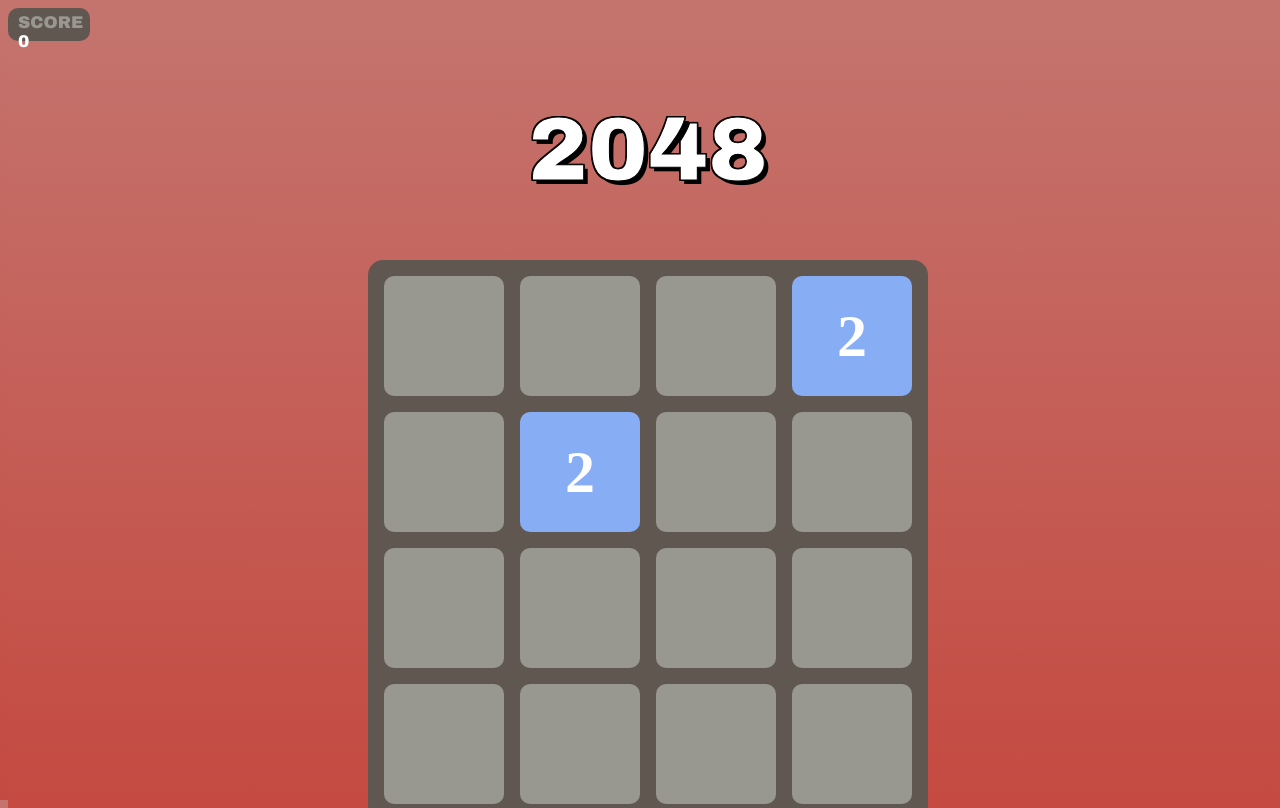
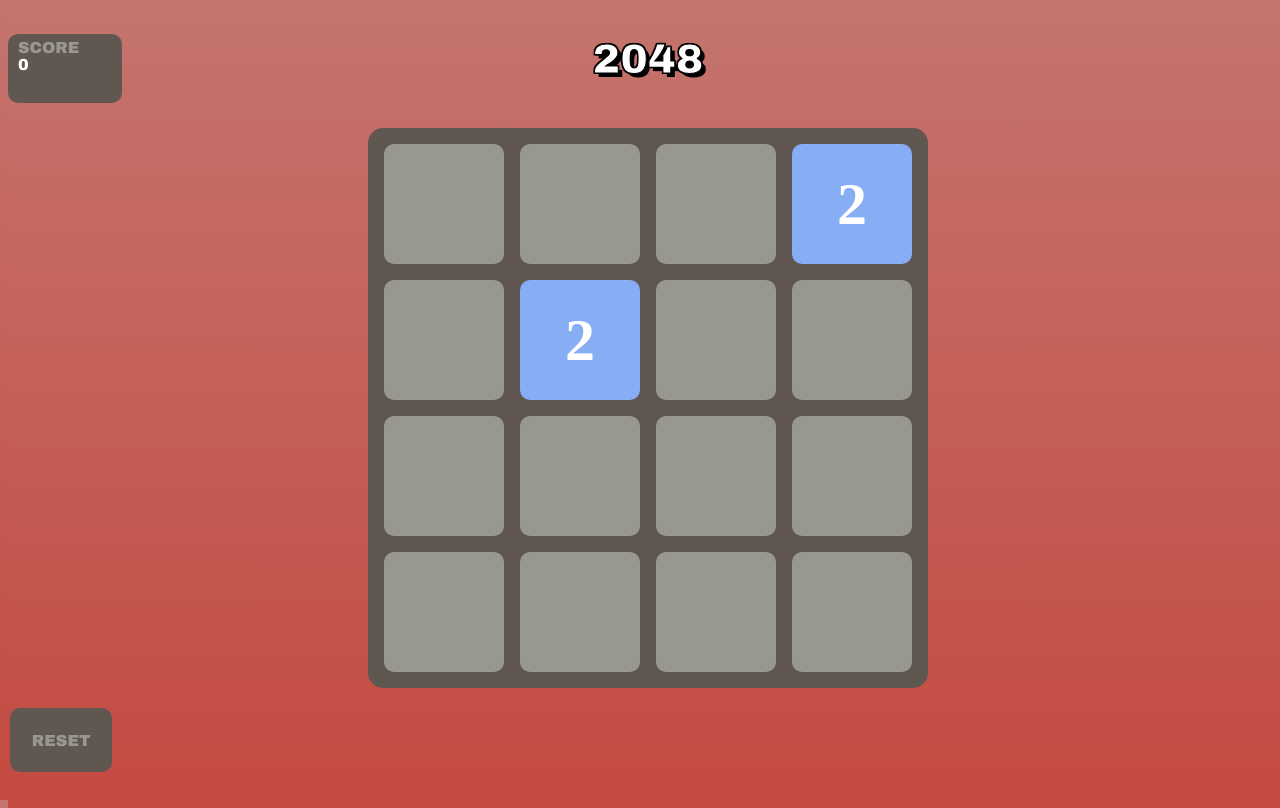
Before and after one commit to erevis/2048Game, a website: page 2048Game/index.html in a window 1280 px wide. Drawn offline with Linux system fonts and the light colour scheme.

Commit message:
updated css, scalability

```diff
--- a/2048Game/app.js
+++ b/2048Game/app.js
@@ -1,4 +1,4 @@
-import Game from "/2048Game/engine/game.js"
+import Game from "/engine/game.js"
 
 let game = new Game(4);
 game.setupNewGame();
@@ -11,7 +11,6 @@
     updateWindow();
 })
 
-
 function createBoard() {
     for (let i=0; i < game.size*game.size; i++) {
         let square = document.createElement('div')
@@ -20,6 +19,7 @@
         game.board.push(square);
     }
 }
+
 createBoard();
 updateWindow();
 
@@ -30,22 +30,19 @@
     if (e.keyCode == '38') {
         game.move('up');
         updateWindow()
-    }
-    else if (e.keyCode == '40') {
+    } else if (e.keyCode == '40') {
         game.move('down');
         updateWindow()
-    }
-    else if (e.keyCode == '37') {
+    } else if (e.keyCode == '37') {
         game.move('left');
         updateWindow()
-    }
-    else if (e.keyCode == '39') {
+    } else if (e.keyCode == '39') {
         game.move('right');
         updateWindow()
     }
 }
 
-// code from https://gist.github.com/SleepWalker/da5636b1abcbaff48c4d
+// touch control code from https://gist.github.com/SleepWalker/da5636b1abcbaff48c4d
 let pageWidth = window.innerWidth || document.body.clientWidth;
 let treshold = Math.max(1,Math.floor(0.01 * (pageWidth)));
 let touchstartX = 0;
@@ -95,16 +92,20 @@
         console.log("tap");
     }
 }
-
+// end of touch control
 
 function updateWindow() {
+    let score = document.getElementById('score');
+    score.innerHTML = game.score
+
     if (game.over) {
-        updateWindow();
-        //while (gameBoard.firstChild) gameBoard.removeChild(gameBoard.firstChild);
-        alert("game over!")
+        alert("Game Over! Score: " + game.score);
     }
 
-    while (gameBoard.firstChild) gameBoard.removeChild(gameBoard.firstChild);
+    if (!game.over) {
+      while (gameBoard.firstChild) {
+        gameBoard.removeChild(gameBoard.firstChild);
+      }
 
       for (let i=0; i < game.size*game.size; i++) {
           let square = document.createElement('div')
@@ -113,17 +114,12 @@
 
           if (game.board[i] != 0) {
               let color = colors[Math.log2(game.board[i])];
-            console.log(color)
               square.setAttribute("style", "background-color: " + color)
-            // square.setAttribute("")
           } else {
               square.innerHTML = "";
           }
 
           gameBoard.appendChild(square)
-        //game.board.push(square);
       }
-
-    let score = document.getElementById('score');
-    score.innerHTML = game.score
     }
+}
--- a/2048Game/index.html
+++ b/2048Game/index.html
@@ -8,14 +8,15 @@
 
     <body>
         <script src="app.js" type="module"></script>
-
-        <div class="score-container">
+        <div id="header-container">
+          <div class="score-container">
             <div class="score-text">SCORE</div>
             <span style="display:inline; color: white;" id="score">0</span>
-        </div>
+          </div>
 
-        <div class="title">
-            <h1>2048</h1>
+          <div class="title">
+              <h1>2048</h1>
+          </div>
         </div>
 
         <div class="wrapper">
--- a/2048Game/style.css
+++ b/2048Game/style.css
@@ -1,7 +1,18 @@
-body, html {width: 100%; height: 100%; background-image: linear-gradient(#c4746e, #c44a41); overflow: hidden; overflow-x: hidden}
+body, html {
+  width: 100%;
+  height: 100%;
+  background-image: linear-gradient(#c4746e, #c44a41);
+  overflow: hidden; overflow-x: hidden;
+}
+
 body {position: relative;}
 
-.wrapper {width: 70vmin; height: 70vmin; margin: 0 auto; background-color: #615751; border-radius: 15px;
+.wrapper {
+  width: 70vmin;
+  height: 70vmin;
+  margin: 0 auto;
+  background-color: #615751;
+  border-radius: 15px;
 }
 
 .grid {
@@ -30,14 +41,15 @@
 
 .score-container {
     text-align:left;
-    font-size: 17px;
+    margin:0;
+    position:absolute;
     padding-right: 40px;
     padding-left: 10px;
     padding-top: 5px;
     font-family: Arial Black;
     color: #989890;
-    width: 2.5%;
-    height: 3.5%;
+    width: 5%;
+    height: 8%;
     background-color: #615751;
     border-radius: 10px;
 }
@@ -49,12 +61,13 @@
     border: none;
     font-family: Arial Black;
     color: #989890;
-    padding: 20px;
     text-align: center;
     text-decoration: none;
     display: inline-block;
-    font-size: 17px;
+    font-size: 100%;
     margin: 20px 2px;
+    width: 8%;
+    height: 8%;
     cursor: pointer;
 }
 
@@ -65,11 +78,23 @@
 
 .score-text {
     margin-left:auto; margin-right:0;
+    font-size: 100%;
+}
+
+#header-container {
+  display: flex;
+  flex-flow: row;
+  align-items: center;
+  height: 15vh;
+  width: 100%;
 }
 
 .title {
+    flex: 1;
     text-align: center;
-    font-size: 45px;
+    font-size: 130%;
+    /* width: 0vw; */
+    height: 15vh;
     margin: 0;
     font-family: Arial Black;
     -webkit-text-stroke: 1px black;
```
Lines whose indentation alone changed are shown as unchanged.
